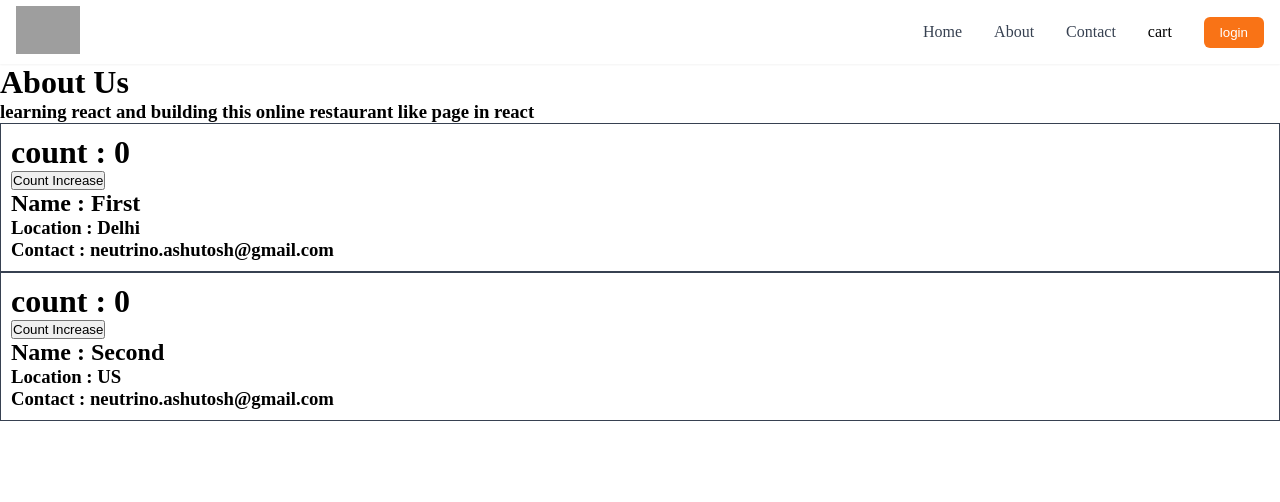
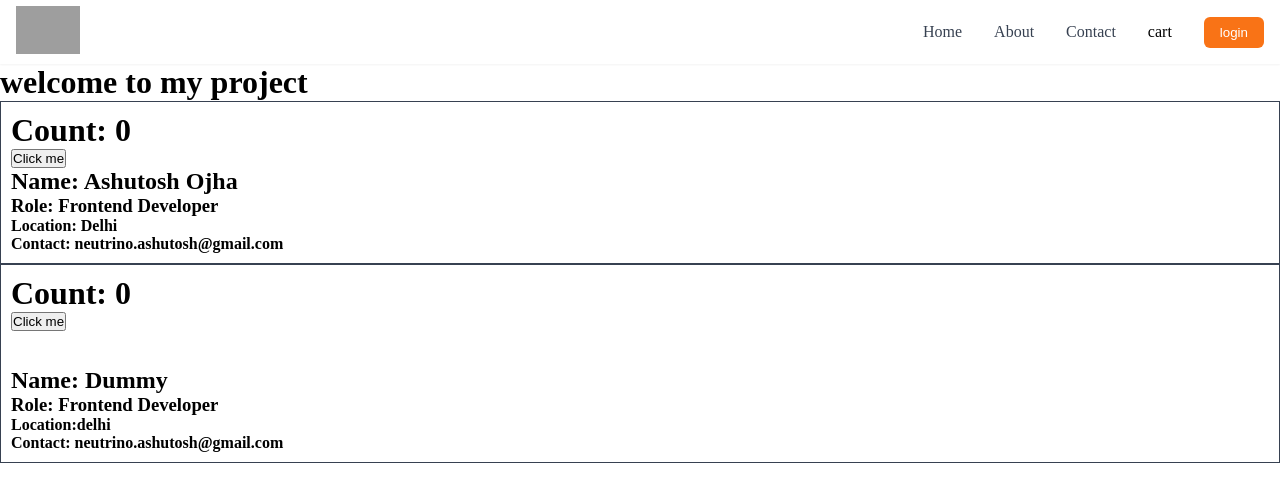
Before and after one commit to neutrino-ashutosh/LearnReact, a React (Vite) app: page /about in a window 1280 px wide. Shown: the top 502 px of the page. Built offline with nearby package versions, Linux system fonts and the light colour scheme; no server answers; grey boxes are pictures that could not be loaded.

Commit message:
unmounting

```diff
--- a/src/components/About.js
+++ b/src/components/About.js
@@ -1,37 +1,14 @@
+import User from "./User";
 import UserClass from "./UserClass";
-import react from "react";
 
-class About extends react.Component {
+const About = () => {
+    return (
+        <div>
+            <h1>welcome to my project </h1>
+            <User name = {"Ashutosh Ojha"} />
+            <UserClass name = {"First child class"} />
 
-  constructor(props){
-    super(props);
-    console.log("Parent constructor called");
-
-  }
-
-  componentDidMount(){
-    console.log("parent component mounted");
-  }
-
-  render() {
-    console.log("parent render called");
-
-    return (
-      <div>
-        <h1>About Us</h1>
-        <h3>learning react and building this online restaurant like page in react</h3>
-        <UserClass name={"First"} location={"Delhi"} />
-        <UserClass name={"Second"} location={"US"} />
-      </div>
+        </div>
     );
-  }
-}
-
-// const About = () =>{
-//   return (
-//
-
-//   );
-// };
-
+};
 export default About;
--- /dev/null
+++ b/src/components/User.js
@@ -0,0 +1,32 @@
+
+import { useState,useEffect } from "react";
+
+
+const User = ({name}) =>{
+    const [count,setcount] = useState(0);
+
+
+    useEffect(() => {
+        const timer = setInterval(() => {
+            console.log("Use Effect is rendering...");
+        },1000);
+
+        return () => {
+
+            clearInterval(timer);
+            console.log("Use Effect is unmounting...");
+        };
+    },[]);
+
+    return (
+    <div className="user-card">
+        <h1>Count: {count}</h1>
+        <button onClick={()=>{setcount(count + 1)}}>Click me</button>
+        <h2>Name: {name}</h2>
+        <h3>Role: Frontend Developer</h3>
+        <h4>Location: Delhi</h4>
+        <h4>Contact: neutrino.ashutosh@gmail.com </h4>
+    </div>
+    );
+};
+export default User;
--- a/src/components/UserClass.js
+++ b/src/components/UserClass.js
@@ -1,38 +1,57 @@
-import React from 'react';
+import React from "react";  //React.component will come from here
 
-class UserClass extends React.Component {
+class UserClass extends React.Component{
 
-  constructor (props) {
-    super(props); //why do we always have to write it ??
+    constructor(props){
+        super(props);  //Why super is used? Calls the parent class constructor, which is required to initialize the new component
+
+        console.log(props);
         this.state = {
+            userInfo :{
+                //Default data
+                name: "Dummy",
+                location : "delhi",
+
+
+
+            },
             count : 0,
         };
-
-    console.log(this.props.name + "child constructor called");
-    // console.log( props);
     }
 
-  componentDidMount() {
-    console.log( this.props.name +"child component mounted");
+    async componentDidMount(){
+        console.log(" Child component is Mounted");
+
+        const data = await fetch('https://api.github.com/users/neutrino-ashutosh');
+        const json =  await data.json();
+        console.log(json);
+
+        this.setState({
+            userInfo : json,
+        });
     }
+    render(){
 
-  render() {
+        return(
+           <div className="user-card">
+              <h1>Count: {this.state.count}</h1>
 
-    console.log(this.props.name + "child render called");
+              <button
+                onClick = {() => {
+                   this.setState({
+                     count : this.state.count + 1,
+                   });
+                }}>Click me
+               </button>
+               <br/><br/>
 
-    const {name , location } = this.props;
-    const {count } = this.state;
+               <img src= {this.state.userInfo.avatar_url}></img>
 
-    return (
-      <div className="user-card">
-        <h1> count : {count} </h1>
-          <button onClick={() =>{
-            this.setState({count : count + 1});
-          }}> Count Increase </button>
+              <h2>Name: {this.state.userInfo.name}</h2>
 
-        <h2> Name : {name} </h2>
-        <h3> Location : {location} </h3>
-        <h3> Contact : neutrino.ashutosh@gmail.com </h3>
+              <h3>Role: Frontend Developer</h3>
+              <h4>Location:{this.state.userInfo.location}</h4>
+              <h4>Contact: neutrino.ashutosh@gmail.com</h4>
            </div>
         )
     }
```
Lines whose indentation alone changed are shown as unchanged.
